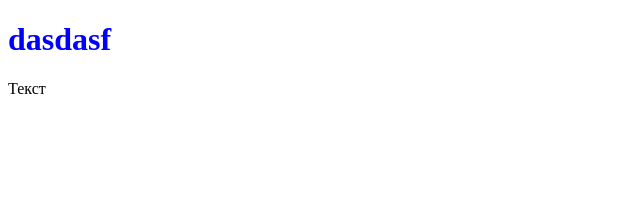
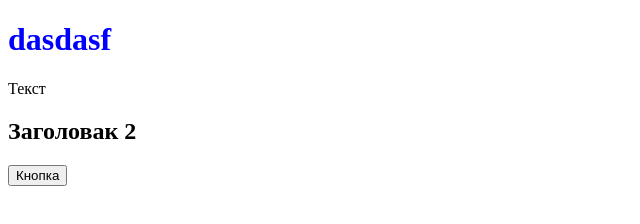
Before and after one commit to kurkumatu6/project, a plain HTML site: page index.html in a window 1280 px wide. Shown: the whole page, without its empty margins (0-640 px from the left). Drawn offline with Linux system fonts and the light colour scheme.

Commit message:
add header and button

```diff
--- a/index.html
+++ b/index.html
@@ -10,5 +10,7 @@
 <body>
     <h1>dasdasf</h1>
     <p>Текст</p>
+    <h2>Заголовак 2</h2>
+    <button>Кнопка</button>
 </body>
 </html>
```
